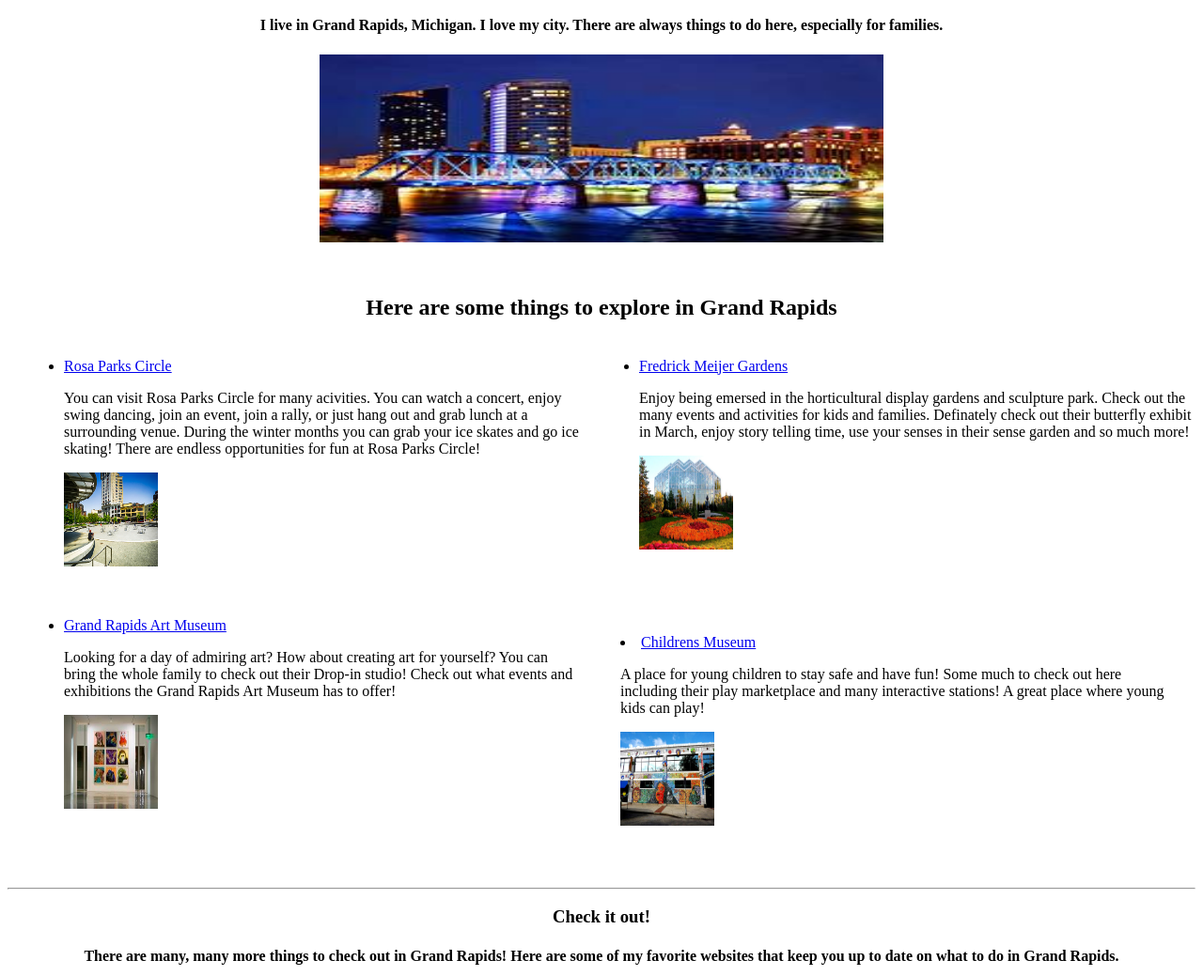
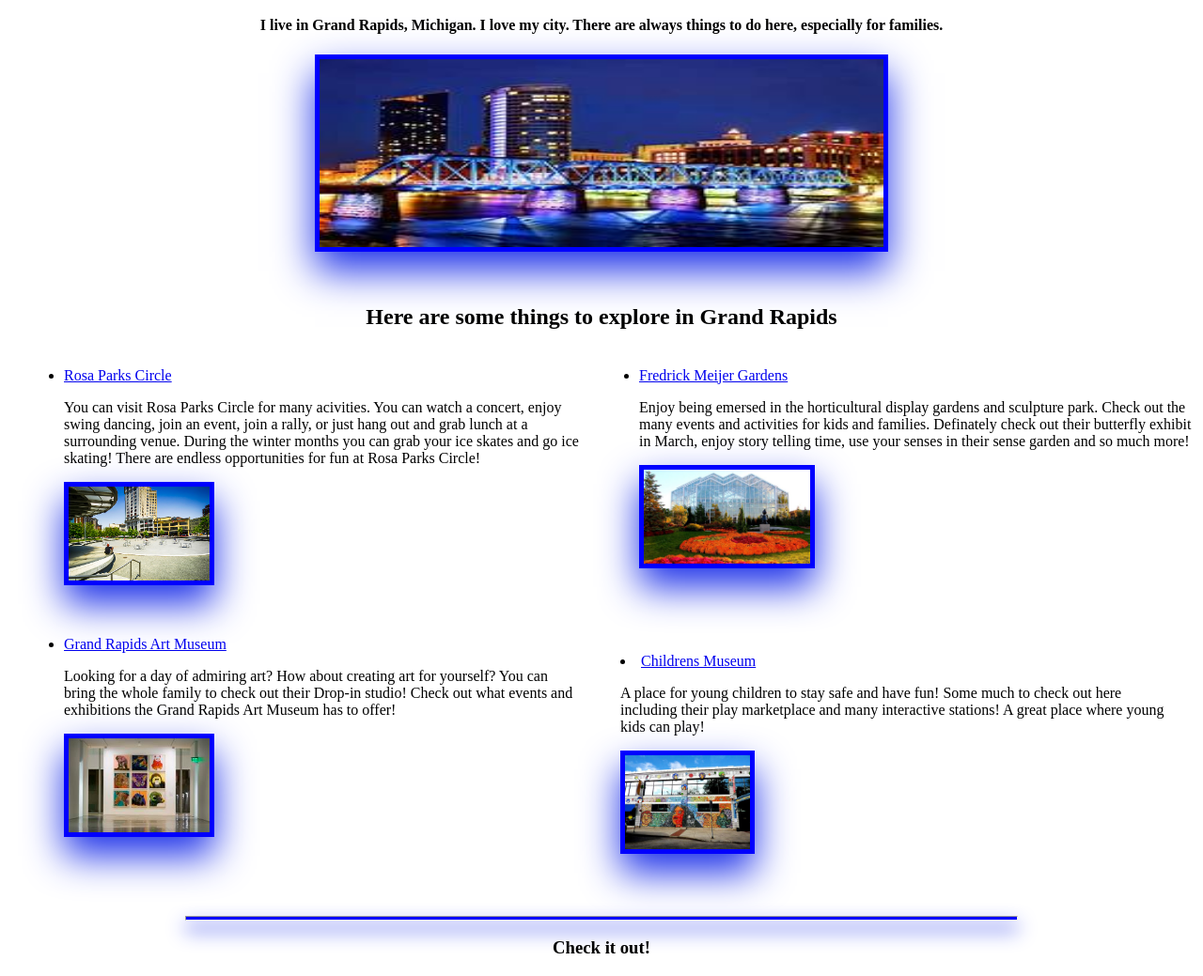
Before and after one commit to jengerred/FirstWebpage.github.io, a plain HTML site: page index.html in a window 1280 px wide. Shown: the part 194-1233 px from the top of the page at 94% size. Drawn offline with Linux system fonts and the light colour scheme.

Commit message:
added some style

```diff
--- a/index.html
+++ b/index.html
@@ -11,13 +11,50 @@
     h2 {text-align:center}
     h3 {text-align:center}
     h4 {text-align:center}
-    .img-container {text-align:center;}
+    .img-container {display: block;
+  margin-left: auto;
+  margin-right: auto;
+  width: 50%;
+        width:fit-content;
+        border-style: solid;
+    border-width: 5px;
+    border-left-width: 5px;
+    border-right-width: 5px;
+    border-color: blue;
+        box-shadow: 0 20px 40px 0 rgb(30, 50, 233); }
+    hr{
+        width: 70%;
+        margin-left: auto;
+        margin-right: auto;
+        height: 3px;
+        background-color: blue;
+        color:blue;
+    box-shadow: 0 10px 20px 0 rgb(30, 50, 233);
+    }
+    .border{
+        width:fit-content;
+        border-style: solid;
+    border-width: 5px;
+    border-left-width: 5px;
+    border-right-width: 5px;
+    border-color: blue;
+        box-shadow: 0 20px 40px 0 rgb(30, 50, 233);
+    }
+    a:hover {
+	background-color:rgb(30, 50, 233);
+	color:#fff;
+}
+a img:hover {
+transform: scale(1.3);
+}
+
+
 </style>
 </head>
 <body>
 <h4>I live in Grand Rapids, Michigan. I love my city. There are always things to do here, especially for families.</h4>
 <div class= "img-container">
-<img src="Images/grand rapids.jpeg" height=200px width=600px></div>
+<img src="Images/grand rapids.jpeg" height=200px width=600px ></div>
 <br><br>
 <h2>Here are some things to explore in Grand Rapids</h2>
 
@@ -31,7 +68,7 @@
         <div>  <li><a href="https://www.experiencegr.com/listing/rosa-parks-circle/3626/" target="_blank">Rosa Parks Circle</a></li>
             <p>You can visit Rosa Parks Circle for many acivities. You can watch a concert, enjoy swing dancing, join an event, join a rally, or just hang out and grab lunch at a surrounding venue. During the winter months you can grab your ice skates and go ice skating! There are endless opportunities for fun at Rosa Parks Circle!
                  </p>
-                 <a href="https://www.experiencegr.com/listing/rosa-parks-circle/3626/" target="_blank"><img src="Images/rosa-parks circle.jpg" width=100px height="100px" ></a>
+                 <a href="https://www.experiencegr.com/listing/rosa-parks-circle/3626/" target="_blank"><img src="Images/rosa-parks circle.jpg" width=100px height="100px" class="border"></a>
         </li>
         <br>
       <br><br><br><li>
@@ -40,7 +77,8 @@
 
       <p>Looking for a day of admiring art? How about creating art for yourself? You can bring the whole family to check out their Drop-in studio!  Check out what events and exhibitions the Grand Rapids Art Museum has to offer!
 </p>
-<a href="https://www.artmuseumgr.org/" target="_blank"><img src="Images/Grand Rapids Art Museum.jpg" width=100px height="100px"></a></li>
+<a href="https://www.artmuseumgr.org/" target="_blank">
+    <img src="Images/Grand Rapids Art Museum.jpg" width=100px height="100px" class="border"></a></li>
 <br>
 </div>
 
@@ -52,14 +90,16 @@
 
      <div>  <li><a href="https://www.meijergardens.org/?gclid=Cj0KCQjw08aYBhDlARIsAA_gb0f78dLjt3xoWmF9cuEQCbMXuWEo6Wj9zArRnpItDKUiBWvkFpZS88IaAmZuEALw_wcB" target="_blank">Fredrick Meijer Gardens</a></li>
        <p> Enjoy being emersed in the horticultural display gardens and sculpture park. Check out the many events and activities for kids and families. Definately check out their butterfly exhibit in March, enjoy story telling time, use your senses in their sense garden and so much more!</p>
-        <a href="https://www.meijergardens.org/?gclid=Cj0KCQjw08aYBhDlARIsAA_gb0f78dLjt3xoWmF9cuEQCbMXuWEo6Wj9zArRnpItDKUiBWvkFpZS88IaAmZuEALw_wcB" target="_blank"><img src="Images/fredrick meijer gardens.jpg" width=100px height="100px"></a></li>
+        <a href="https://www.meijergardens.org/?gclid=Cj0KCQjw08aYBhDlARIsAA_gb0f78dLjt3xoWmF9cuEQCbMXuWEo6Wj9zArRnpItDKUiBWvkFpZS88IaAmZuEALw_wcB" target="_blank">
+            <img src="Images/fredrick meijer gardens.jpg" width=100px height="100px" class="border"></a></li>
 
 </Ul>
 <div>
     <div style="width: 50%; display: table-cell; padding: 20px;  text-align:left;">
     <br><br><br><li><a href="https://www.grcm.org/?gclid=Cj0KCQjw08aYBhDlARIsAA_gb0eadp_pnSoPVwbrNvAgUv_Z991l__tqeWrqoU1_63TpHZQwqAZPnoAaArBeEALw_wcB" target="_blank">Childrens Museum</a></li>
    <p>A place for young children to stay safe and have fun! Some much to check out here including their play marketplace and many interactive stations! A great place where young kids can play!</p>
-   <a href="https://www.grcm.org/?gclid=Cj0KCQjw08aYBhDlARIsAA_gb0eadp_pnSoPVwbrNvAgUv_Z991l__tqeWrqoU1_63TpHZQwqAZPnoAaArBeEALw_wcB" target="_blank"><img src="Images/GR Childrens Museum.jpg" width=100px height=100px></a></li>
+   <a href="https://www.grcm.org/?gclid=Cj0KCQjw08aYBhDlARIsAA_gb0eadp_pnSoPVwbrNvAgUv_Z991l__tqeWrqoU1_63TpHZQwqAZPnoAaArBeEALw_wcB" target="_blank">
+       <img src="Images/GR Childrens Museum.jpg" width=100px height=100px class="border"></a></li>
 </div>
 </div>
 </div>
```
